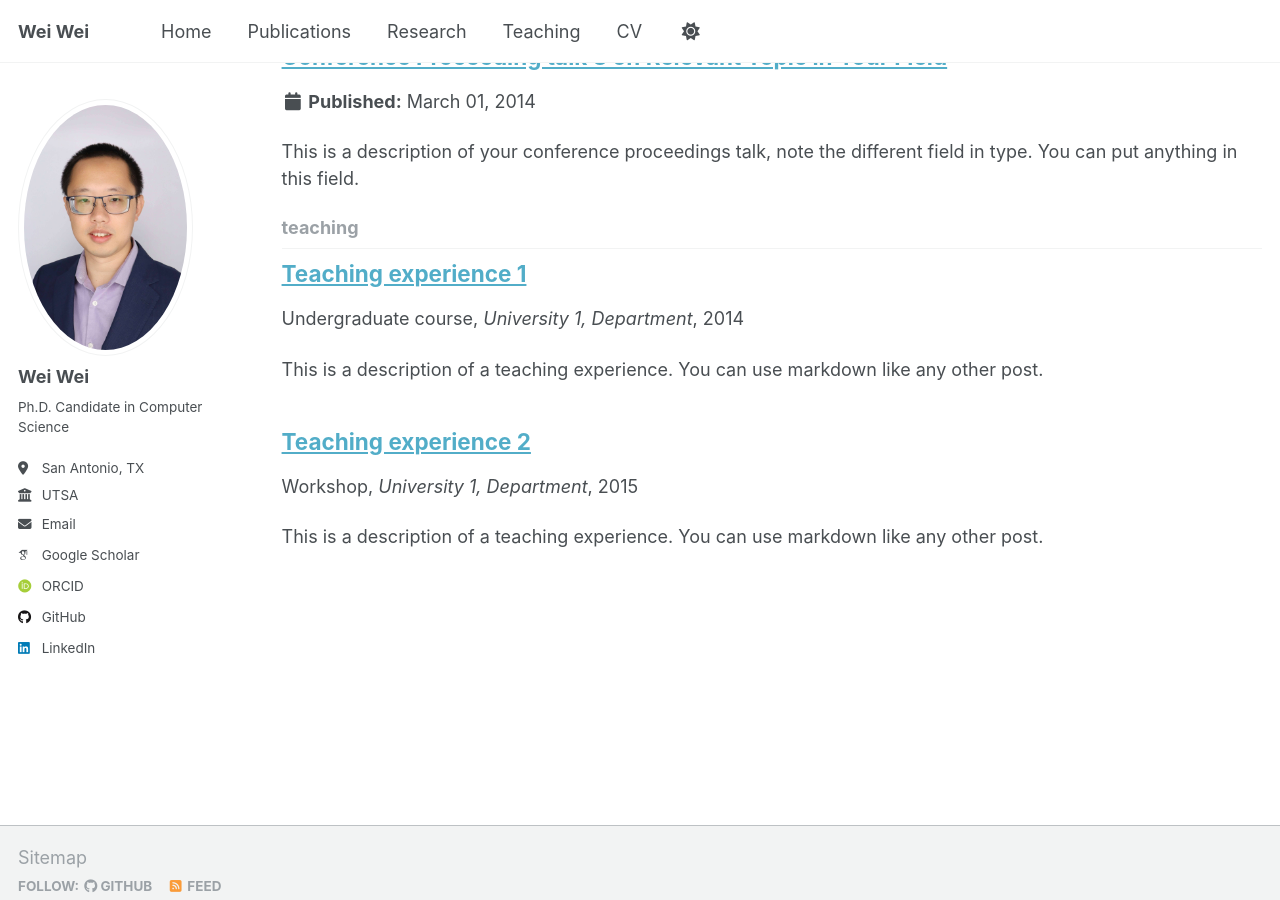
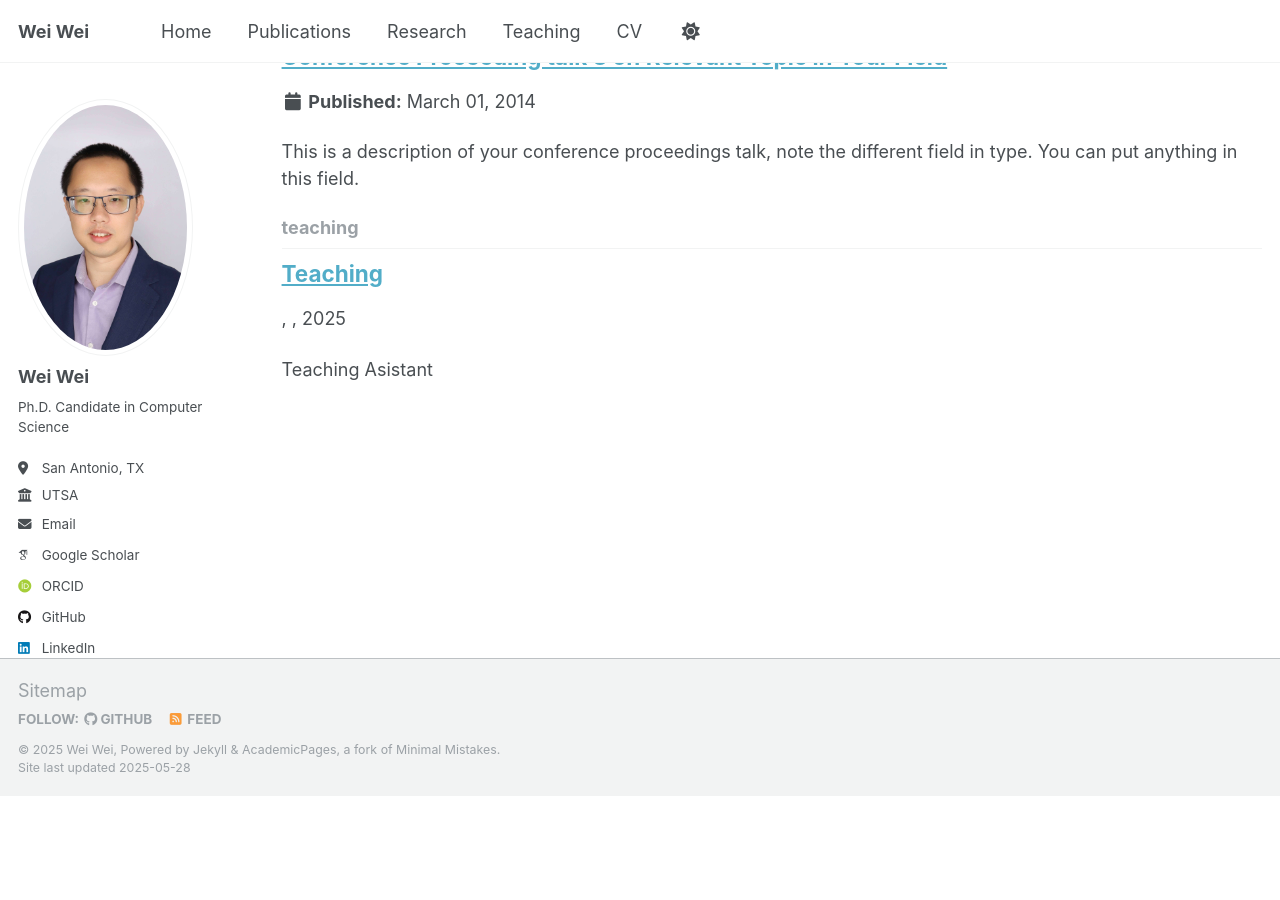
Before and after one commit to iamdoublewei/iamdoublewei.github.io, a Jekyll site: the page built from _pages/collection-archive.html, in a window 1280 px wide and 900 px high, scrolled down 1838 px. Built offline with Jekyll 4.4.1, drawn with Linux system fonts in a browser that asks for light colours; some web fonts are replaced; after the commit the page ends 2634 px from its top, so only the background shows below that.

Commit message:
test teaching

```diff
--- a/_teaching/2014-spring-teaching-1.md
+++ b/_teaching/2014-spring-teaching-1.md
@@ -1,16 +1,13 @@
 ---
-title: "Teaching experience 1"
-collection: teaching
-type: "Undergraduate course"
-permalink: /teaching/2014-spring-teaching-1
-venue: "University 1, Department"
-date: 2014-01-01
-location: "City, Country"
+layout: archive
+title: "Teaching"
+permalink: /teaching/
+author_profile: true
 ---
 
-This is a description of a teaching experience. You can use markdown like any other post.
+Teaching Asistant
 
-Heading 1
+Spring 2022 Operating Systems
 ======
 
 Heading 2
--- a/_teaching/2015-spring-teaching-2.md
+++ /dev/null
@@ -1,20 +0,0 @@
----
-title: "Teaching experience 2"
-collection: teaching
-type: "Workshop"
-permalink: /teaching/2015-spring-teaching-1
-venue: "University 1, Department"
-date: 2015-01-01
-location: "City, Country"
----
-
-This is a description of a teaching experience. You can use markdown like any other post.
-
-Heading 1
-======
-
-Heading 2
-======
-
-Heading 3
-======
```
